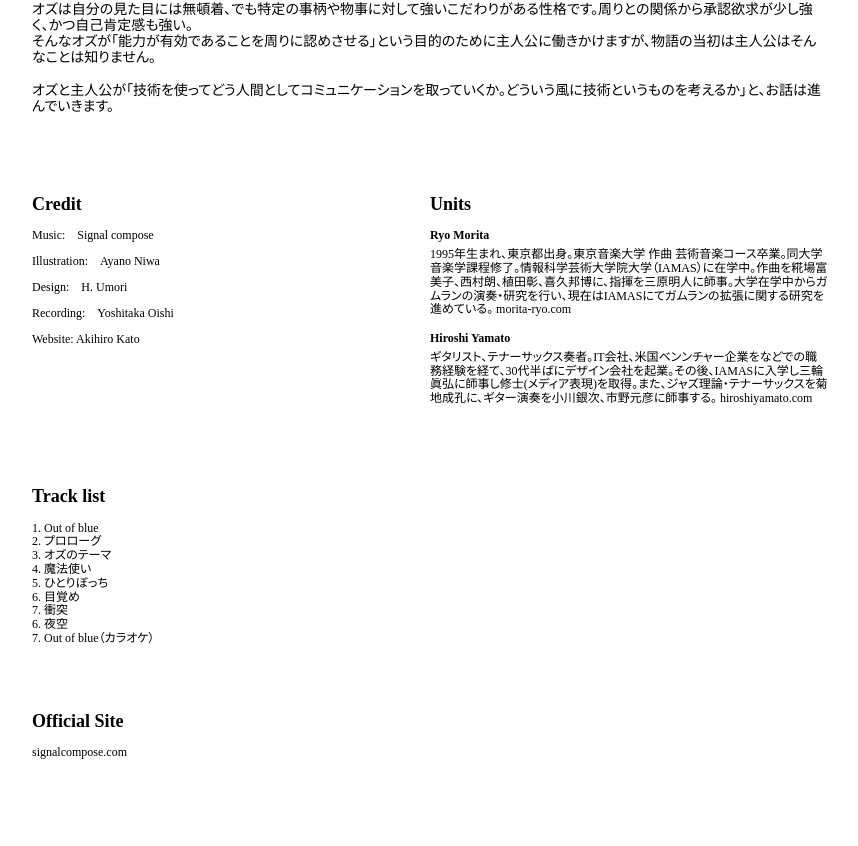
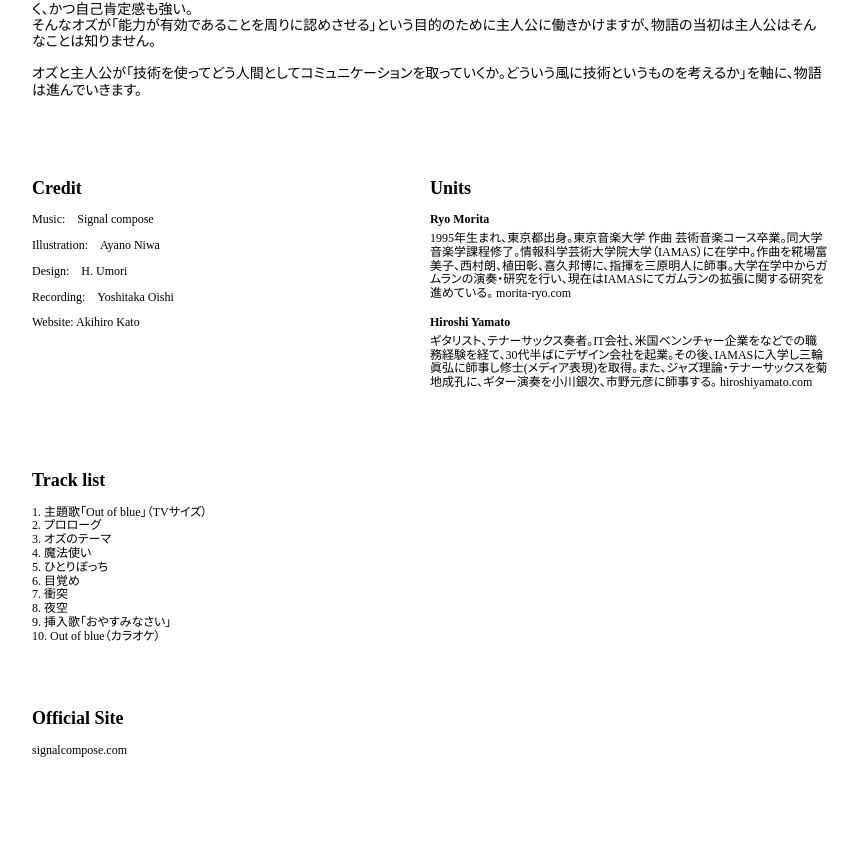
Before and after one commit to signalcompose/m3-signalcompose, a website: page index.html in a window 1280 px wide. Shown: the part 2233-3079 px from the top of the page, without its empty margins (402-1260 px from the left). Drawn offline with nearby package versions, Linux system fonts and the light colour scheme; a web font is replaced by a local one.

Commit message:
Update index.html

```diff
--- a/index.html
+++ b/index.html
@@ -77,14 +77,14 @@
 							彼は、幼い頃から目も耳も不自由なのですが、進んだ科学技術の補助の元、一人暮らしをして学校にも一人で通っています。<br />
 							障害を持つこと以外は他の人と変わりのない、いわゆる普通の高校生です。<br />
 							<br />
-							学校は、実験都市の中にある普通高校ですが、様々な実験を行なっている研究期間でもあります。そんな場所で『障害を持つ生徒でもセンシングやAIなど、高度な科学技術による補助があれば健常者の生徒と変わらずに過ごせるのではないか？』という実証実験が行われています。<br />
+							学校は、実験都市の中にある普通高校ですが、様々な実験を行なっている研究機関でもあり『障害を持つ生徒でもセンシングやAIなど、高度な科学技術による補助があれば健常者の生徒と変わらずに過ごせるのではないか？』という実証実験が行われています。<br />
 							<br />
 							オズは同じ高校の同級生でマッドエンジニア。<br />
 							とても優れた技能を持っているのですが、行き過ぎたあまり疎まれ「魔法使い」と呼ばれ周りからちょっと距離を置かれています。<br />
 							オズは自分の見た目には無頓着、でも特定の事柄や物事に対して強いこだわりがある性格です。周りとの関係から承認欲求が少し強く、かつ自己肯定感も強い。<br />
 							そんなオズが「能力が有効であることを周りに認めさせる」という目的のために主人公に働きかけますが、物語の当初は主人公はそんなことは知りません。<br />
 							<br />
-							オズと主人公が「技術を使ってどう人間としてコミュニケーションを取っていくか。どういう風に技術というものを考えるか」と、お話は進んでいきます。
+							オズと主人公が「技術を使ってどう人間としてコミュニケーションを取っていくか。どういう風に技術というものを考えるか」を軸に、物語は進んでいきます。
 					</p>
 				</div>
 			</section>
@@ -112,7 +112,7 @@
 								<li>
 									<h4>Hiroshi Yamato</h4>
 									<p>
-											ギタリスト、テナーサックス奏者。IT会社、米国ベンンチャー企業をなどでの職務経験を経て、30代半ばにデザイン会社を起業。その後、IAMASに入学し三輪眞弘に師事し修士(メディア表現)を取得。また、ジャズ理論・テナーサックスを菊地成孔に、ギター演奏を小川銀次、市野元彦に師事する。
+										ギタリスト、テナーサックス奏者。IT会社、米国ベンンチャー企業をなどでの職務経験を経て、30代半ばにデザイン会社を起業。その後、IAMASに入学し三輪眞弘に師事し修士(メディア表現)を取得。また、ジャズ理論・テナーサックスを菊地成孔に、ギター演奏を小川銀次、市野元彦に師事する。
 										<a href="hiroshiyamato.com/profile/">hiroshiyamato.com</a>
 									</p>
 								</li>
@@ -125,15 +125,16 @@
 				<div class="sec4__leadBox">
 					<h2>Track list</h2>
 					<ol>
-						<li>1. Out of blue</li>
+						<li>1. 主題歌「Out of blue」（TVサイズ）</li>
 						<li>2. プロローグ</li>
 						<li>3. オズのテーマ</li>
 						<li>4. 魔法使い</li>
 						<li>5. ひとりぼっち</li>
 						<li>6. 目覚め</li>
 						<li>7. 衝突</li>
-						<li>6. 夜空</li>
-						<li>7. Out of blue（カラオケ）</li>
+						<li>8. 夜空</li>
+						<li>9. 挿入歌「おやすみなさい」</li>
+						<li>10. Out of blue（カラオケ）</li>
 					</ol>
 				</div>
 			</section>
```
